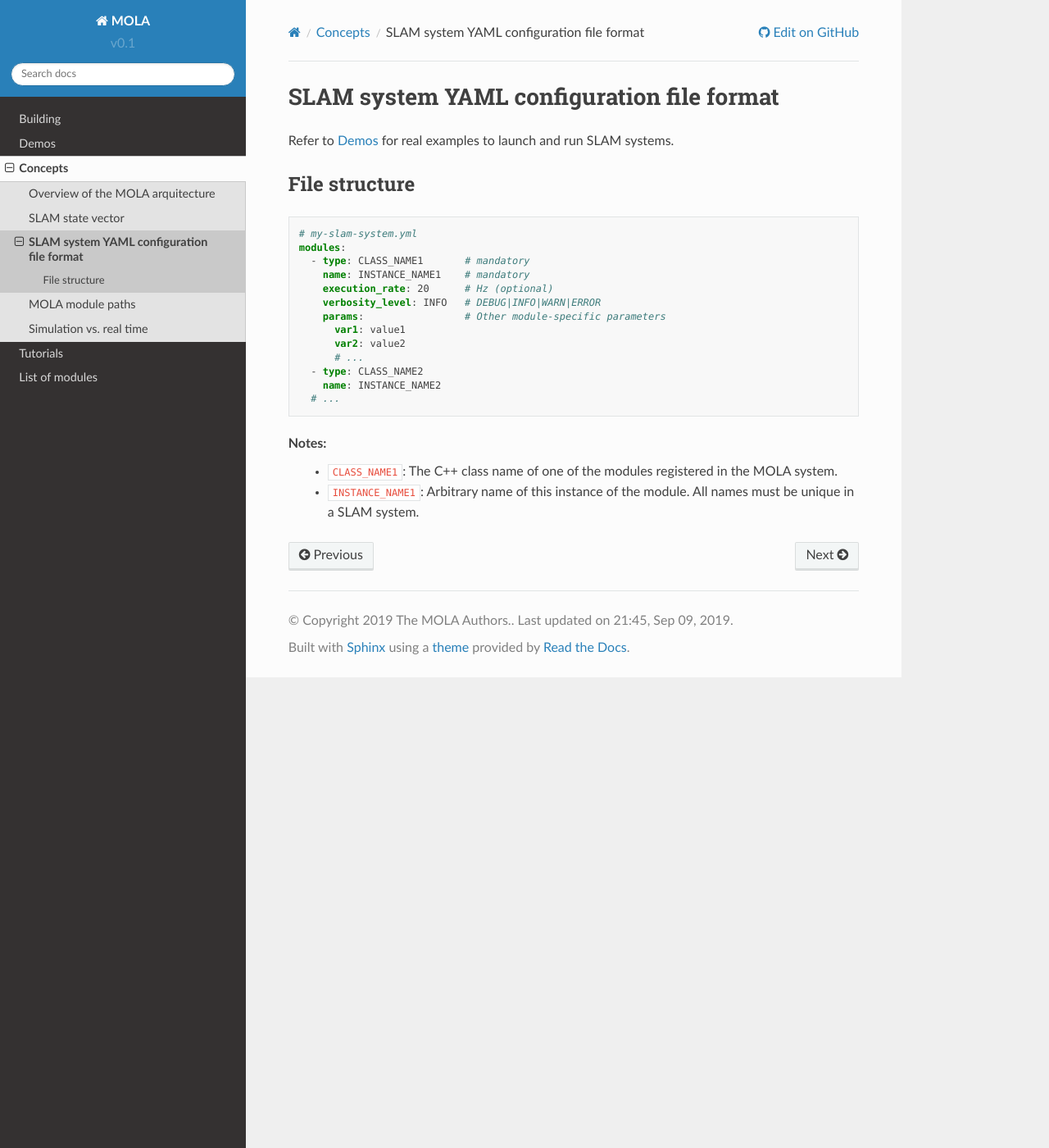
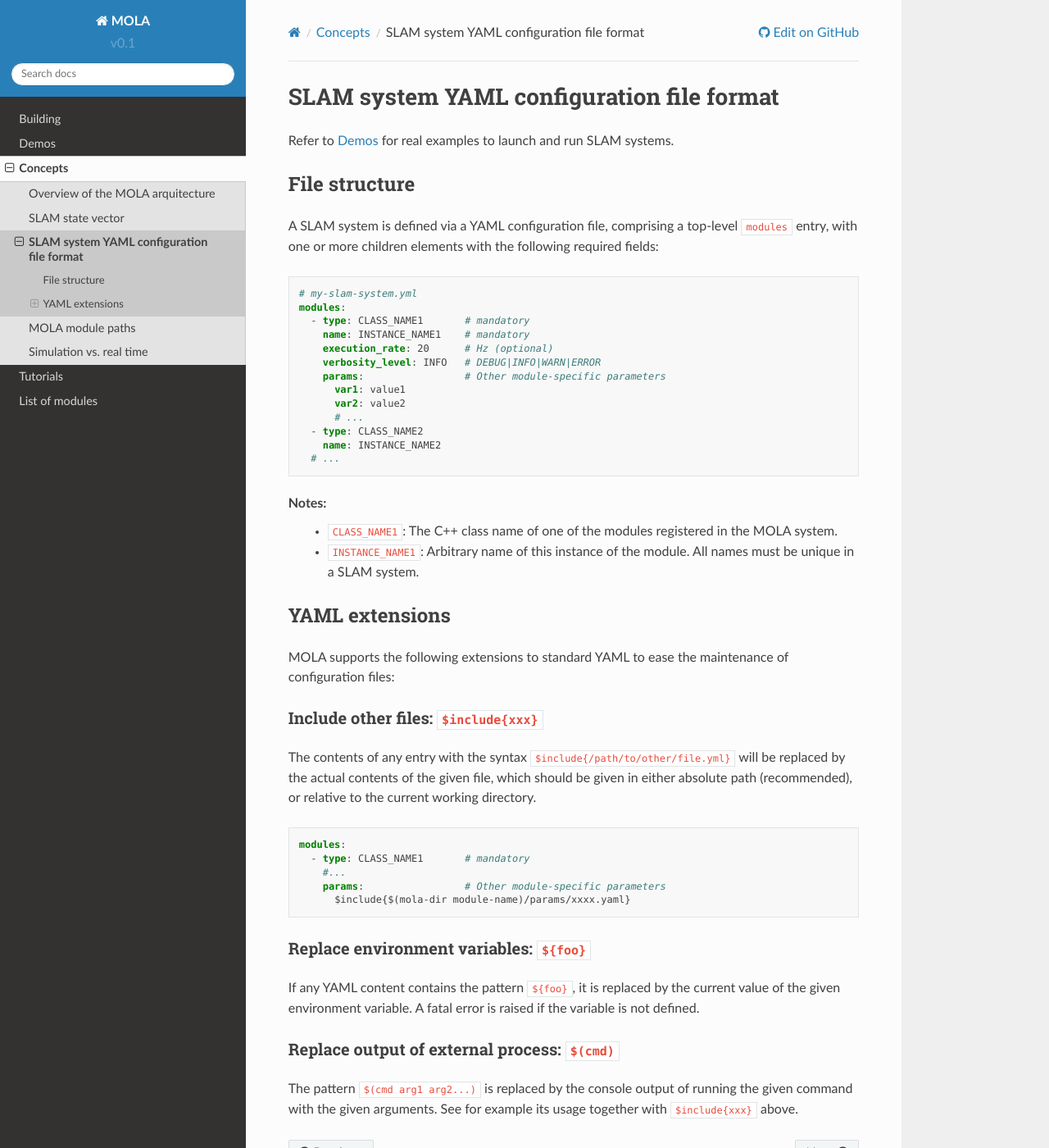
Before and after one commit to MOLAorg/mola, a Sphinx documentation site: the page built from docs/source/concept-slam-configuration-file.rst, in a window 1280 px wide and 1400 px high. Shown: the whole window at 82% size. Built offline with Sphinx 7.4.7 and the Read the Docs theme 2.0.0, drawn with Linux system fonts in a browser that asks for light colours; pages that are not in the unit, such as notebooks, are missing from menus.

Commit message:
add support for YAML includes

```diff
--- a/docs/source/concept-slam-configuration-file.rst
+++ b/docs/source/concept-slam-configuration-file.rst
@@ -4,11 +4,14 @@
 SLAM system YAML configuration file format
 =============================================
 
-
 Refer to :ref:`demos` for real examples to launch and run SLAM systems.
 
 File structure
---------------------
+================
+
+A SLAM system is defined via a YAML configuration file, comprising a top-level
+``modules`` entry, with one or more children elements with the following
+required fields:
 
 .. code-block:: yaml
 
@@ -29,3 +32,37 @@ File structure
 Notes:
   - ``CLASS_NAME1``: The C++ class name of one of the modules registered in the MOLA system.
   - ``INSTANCE_NAME1``: Arbitrary name of this instance of the module. All names must be unique in a SLAM system.
+
+
+YAML extensions
+=================
+MOLA supports the following extensions to standard YAML to ease the maintenance
+of configuration files:
+
+Include other files: ``$include{xxx}``
+-----------------------------------------
+The contents of any entry with the syntax ``$include{/path/to/other/file.yml}``
+will be replaced by the actual contents of the given file, which should be given
+in either absolute path (recommended), or relative to the current working directory.
+
+.. code-block:: yaml
+
+    modules:
+      - type: CLASS_NAME1       # mandatory
+        #...
+        params:                 # Other module-specific parameters
+          $include{$(mola-dir module-name)/params/xxxx.yaml}
+
+
+Replace environment variables: ``${foo}``
+-----------------------------------------------
+If any YAML content contains the pattern ``${foo}``, it is replaced by the
+current value of the given environment variable. A fatal error is raised if the
+variable is not defined.
+
+
+Replace output of external process: ``$(cmd)``
+-----------------------------------------------
+The pattern ``$(cmd arg1 arg2...)`` is replaced by the console output of running
+the given command with the given arguments. See for example its usage together
+with ``$include{xxx}`` above.
```
Also changed, not shown: 1 other file.
